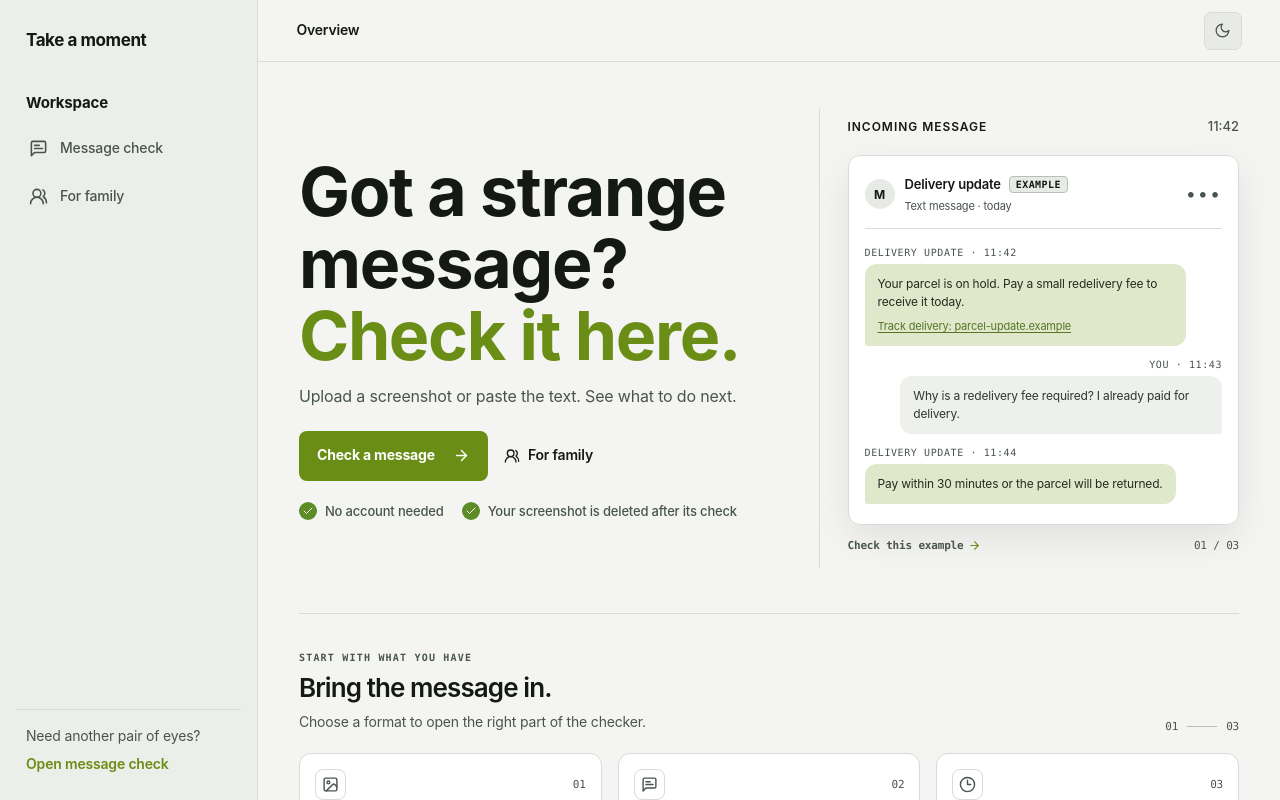
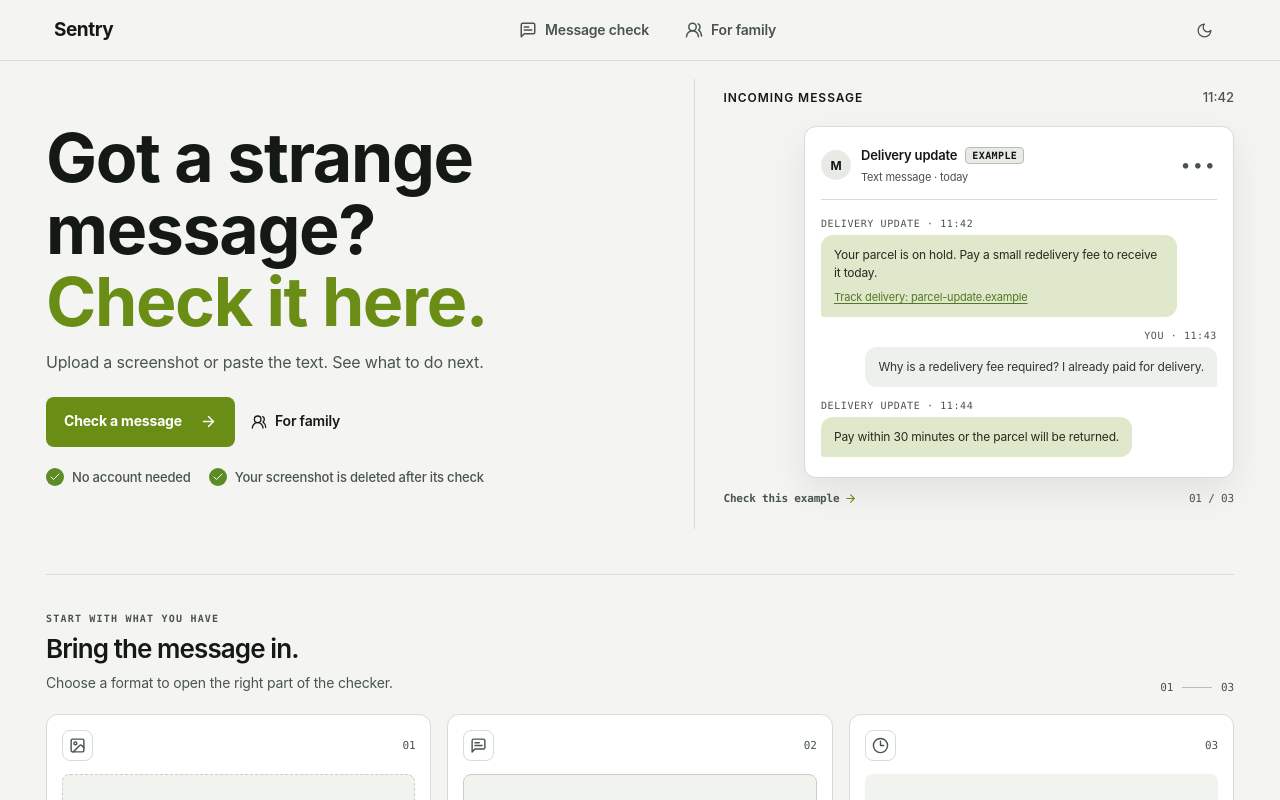
Before and after one commit to iokuru/Sentry, a Next.js app in the folder frontend/: page / in a window 1280 px wide. Shown: the top 800 px of the page. Built offline with nearby package versions, Linux system fonts and the light colour scheme.

Commit message:
update header brand to sentry and remove overview bar

```diff
--- a/frontend/components/shell.tsx
+++ b/frontend/components/shell.tsx
@@ -15,10 +15,129 @@
   const isSenior = activeSection === "senior";
   const isCaregiver = activeSection === "caregiver";
 
+  if (isLanding) {
+    return (
+      <div className="landing-layout">
+        <header className="landing-header">
+          <div className="landing-header-inner">
+            <Link href="/" className="landing-brand">Sentry</Link>
+            <nav className="landing-nav" aria-label="Main navigation">
+              <Link href="/check" className="landing-nav-link">
+                <MessageSquareText size={18} aria-hidden="true" />
+                <span>Message check</span>
+              </Link>
+              <Link href="/caregiver" className="landing-nav-link">
+                <UsersRound size={18} aria-hidden="true" />
+                <span>For family</span>
+              </Link>
+            </nav>
+            <div className="landing-header-actions">
+              <ThemeToggle />
+            </div>
+          </div>
+        </header>
+
+        <main className="landing-content" id="main-content">
+          <div className="landing-shell-container">{children}</div>
+        </main>
+
+        <style jsx>{`
+          .landing-layout {
+            min-height: 100vh;
+            background: var(--bg-page);
+            color: var(--text-main);
+          }
+          .landing-header {
+            position: sticky;
+            top: 0;
+            z-index: 40;
+            background: var(--bg-page);
+            border-bottom: 1px solid var(--border-light);
+            backdrop-filter: blur(8px);
+          }
+          .landing-header-inner {
+            display: flex;
+            align-items: center;
+            justify-content: space-between;
+            max-width: 1260px;
+            margin: 0 auto;
+            padding: 0 clamp(16px, 3vw, 36px);
+            min-height: 60px;
+          }
+          :global(.landing-brand) {
+            display: inline-flex;
+            align-items: center;
+            min-height: 60px;
+            padding: 0 8px;
+            color: var(--text-main) !important;
+            font-size: 19px;
+            font-weight: 700;
+            letter-spacing: -0.025em;
+            text-decoration: none;
+          }
+          .landing-nav {
+            display: flex;
+            align-items: center;
+            gap: 4px;
+          }
+          :global(.landing-nav-link) {
+            display: inline-flex;
+            align-items: center;
+            justify-content: center;
+            gap: 8px;
+            min-height: 60px;
+            min-width: 60px;
+            padding: 0 16px;
+            border-radius: var(--radius-sm);
+            color: var(--text-muted) !important;
+            font-size: 14px;
+            font-weight: 560;
+            text-decoration: none;
+            transition: background 140ms ease, color 140ms ease;
+          }
+          :global(.landing-nav-link:hover) {
+            color: var(--text-main) !important;
+            background: var(--bg-muted);
+          }
+          .landing-header-actions {
+            display: flex;
+            align-items: center;
+            min-height: 60px;
+            min-width: 60px;
+            justify-content: flex-end;
+          }
+          .landing-content {
+            min-width: 0;
+          }
+          .landing-shell-container {
+            width: 100%;
+            max-width: 1260px;
+            margin: 0 auto;
+            padding: 10px clamp(16px, 3vw, 36px) 40px;
+          }
+          @media (max-width: 600px) {
+            .landing-header-inner {
+              padding: 0 10px;
+            }
+            :global(.landing-nav-link) {
+              padding: 0 10px;
+              font-size: 13px;
+              gap: 6px;
+            }
+            :global(.landing-brand) {
+              font-size: 17px;
+              padding: 0 6px;
+            }
+          }
+        `}</style>
+      </div>
+    );
+  }
+
   return (
     <div className="app-shell">
       <aside className="app-rail">
-        <Link href="/" className="rail-brand">Take a moment</Link>
+        <Link href="/" className="rail-brand">Sentry</Link>
         <nav className="rail-nav" aria-label="Main navigation">
           <h2 className="rail-heading">Workspace</h2>
           <Link href="/check" className={isSenior ? "rail-link rail-link-active" : "rail-link"} aria-current={isSenior ? "page" : undefined}>
@@ -40,7 +159,7 @@
 
       <div className="app-main-column">
         <header className="app-topbar">
-          <div className="topbar-title">{isLanding ? "Overview" : isSenior ? "Message check" : "Family space"}</div>
+          <div className="topbar-title">{isSenior ? "Message check" : "Family space"}</div>
           <div className="topbar-controls">
             <ThemeToggle />
           </div>
@@ -52,11 +171,11 @@
 
       <style jsx>{`
         .app-shell { min-height:100vh; display:grid; grid-template-columns:258px minmax(0,1fr); background:var(--bg-page); color:var(--text-main); }
-        .app-rail { position:sticky; top:0; display:flex; flex-direction:column; width:258px; height:100vh; padding:27px 16px 20px; background:var(--chrome-bg); border-right:1px solid var(--border-light); }
-        :global(.rail-brand) { display:block; margin:0 10px 39px; color:var(--text-main)!important; font-size:17px; font-weight:650; letter-spacing:-.025em; text-decoration:none; }
+        .app-rail { position:sticky; top:0; display:flex; flex-direction:column; width:258px; height:100vh; padding:20px 16px; background:var(--chrome-bg); border-right:1px solid var(--border-light); }
+        :global(.rail-brand) { display:inline-flex; align-items:center; min-height:60px; margin:0 10px 20px; color:var(--text-main)!important; font-size:19px; font-weight:700; letter-spacing:-.025em; text-decoration:none; }
         .rail-nav { display:grid; gap:5px; }
         .rail-heading { margin:0 10px 9px; color:var(--text-main); font-size:15px; font-weight:650; }
-        :global(.rail-link) { display:flex; align-items:center; gap:12px; min-height:43px; padding:0 12px; border:1px solid transparent; border-radius:7px; color:var(--text-muted)!important; font-size:14px; font-weight:540; text-decoration:none; transition:background 140ms ease,color 140ms ease,border-color 140ms ease; }
+        :global(.rail-link) { display:inline-flex; align-items:center; gap:12px; min-height:60px; min-width:60px; padding:0 14px; border:1px solid transparent; border-radius:7px; color:var(--text-muted)!important; font-size:14px; font-weight:540; text-decoration:none; transition:background 140ms ease,color 140ms ease,border-color 140ms ease; }
         :global(.rail-link svg) { flex:none; }
         :global(.rail-link:hover) { background:var(--bg-muted); color:var(--text-main)!important; }
         :global(.rail-link-active) { background:var(--bg-muted); border-color:var(--border-light); color:var(--text-main)!important; }
@@ -66,14 +185,26 @@
         :global(.rail-help-link) { display:inline-block; margin-top:8px; color:var(--color-primary); font-size:14px; font-weight:600; text-decoration:none; }
         :global(.rail-help-link:hover) { text-decoration:underline; }
         .app-main-column { min-width:0; }
-        .app-topbar { position:sticky; top:0; z-index:30; display:flex; align-items:center; justify-content:space-between; min-height:62px; padding:0 clamp(23px,3vw,48px); border-bottom:1px solid var(--border-light); background:var(--bg-page); }
-        .topbar-title { color:var(--text-main); font-size:14px; font-weight:560; }
-        .topbar-controls { display:flex; align-items:center; gap:12px; }
+        .app-topbar { position:sticky; top:0; z-index:30; display:flex; align-items:center; justify-content:space-between; min-height:60px; padding:0 clamp(20px,3vw,48px); border-bottom:1px solid var(--border-light); background:var(--bg-page); }
+        .topbar-title { color:var(--text-main); font-size:15px; font-weight:600; }
+        .topbar-controls { display:flex; align-items:center; justify-content:flex-end; min-width:60px; min-height:60px; }
         .app-main { min-width:0; }
-        .shell-container { width:100%; max-width:1500px; margin:0 auto; padding:38px clamp(24px,3.2vw,48px) 64px; }
-        @media(max-width:900px) { .app-shell { grid-template-columns:220px minmax(0,1fr); } .app-rail { width:220px; padding-inline:12px; } .shell-container { padding:30px 24px 52px; } }
-        @media(max-width:700px) { .app-shell { display:flex; flex-direction:column; } .app-rail { position:static; width:100%; height:auto; padding:12px 16px 9px; border-right:0; border-bottom:1px solid var(--border-light); } :global(.rail-brand) { margin:0 3px 10px; font-size:17px; } .rail-nav { display:flex; align-items:center; gap:6px; } .rail-heading { display:none; } :global(.rail-link) { min-height:40px; padding:0 10px; font-size:14px; } :global(.rail-link svg) { width:17px; height:17px; } .rail-bottom { display:none; } .app-topbar { position:static; min-height:60px; padding:0 18px; } .topbar-title { font-size:15px; } .topbar-controls { gap:8px; } .shell-container { padding:23px 17px 40px; } }
-        @media(max-width:400px) { :global(.rail-link) { gap:7px; padding:0 8px; font-size:13px; } }
+        .shell-container { width:100%; max-width:1500px; margin:0 auto; padding:24px clamp(20px,3.2vw,48px) 64px; }
+        @media(max-width:900px) { .app-shell { grid-template-columns:220px minmax(0,1fr); } .app-rail { width:220px; padding-inline:12px; } .shell-container { padding:24px 20px 52px; } }
+        @media(max-width:700px) {
+          .app-shell { display:flex; flex-direction:column; }
+          .app-rail { position:static; width:100%; height:auto; padding:6px 14px; border-right:0; border-bottom:1px solid var(--border-light); flex-direction:row; align-items:center; justify-content:space-between; }
+          :global(.rail-brand) { margin:0; font-size:18px; min-height:60px; }
+          .rail-nav { display:flex; align-items:center; gap:6px; }
+          .rail-heading { display:none; }
+          :global(.rail-link) { min-height:60px; min-width:60px; padding:0 12px; font-size:14px; }
+          :global(.rail-link svg) { width:18px; height:18px; }
+          .rail-bottom { display:none; }
+          .app-topbar { position:static; min-height:60px; padding:0 16px; }
+          .topbar-title { font-size:15px; }
+          .shell-container { padding:20px 16px 40px; }
+        }
+        @media(max-width:400px) { :global(.rail-link) { gap:6px; padding:0 8px; font-size:13px; } }
       `}</style>
     </div>
   );
--- a/frontend/components/theme-toggle.tsx
+++ b/frontend/components/theme-toggle.tsx
@@ -46,18 +46,34 @@
         {theme === "dark" ? <Sun size={17} strokeWidth={1.8} /> : <Moon size={17} strokeWidth={1.8} />}
       </button>
       <style jsx>{`
+        .theme-toggle-placeholder {
+          display: grid;
+          place-items: center;
+          width: 60px;
+          height: 60px;
+        }
+
         .theme-toggle-btn {
-          display:grid; place-items:center; width:38px; height:38px;
-          background-color:var(--bg-muted);
-          border: 1px solid var(--border-light);
-          padding:0; border-radius:7px;
+          display: grid;
+          place-items: center;
+          width: 60px;
+          height: 60px;
+          min-width: 60px;
+          min-height: 60px;
+          background: transparent;
+          border: 1px solid transparent;
+          padding: 0;
+          border-radius: var(--radius-sm);
           color: var(--text-muted);
           cursor: pointer;
           transition: background-color 0.15s ease, color 0.15s ease, border-color 0.15s ease;
         }
 
         .theme-toggle-btn:hover {
-          background-color: var(--bg-secondary);
+          background-color: var(--bg-muted);
+          border-color: var(--border-light);
+          color: var(--text-main);
+        }
           color: var(--text-main);
           border-color: var(--border-focus);
         }
```
